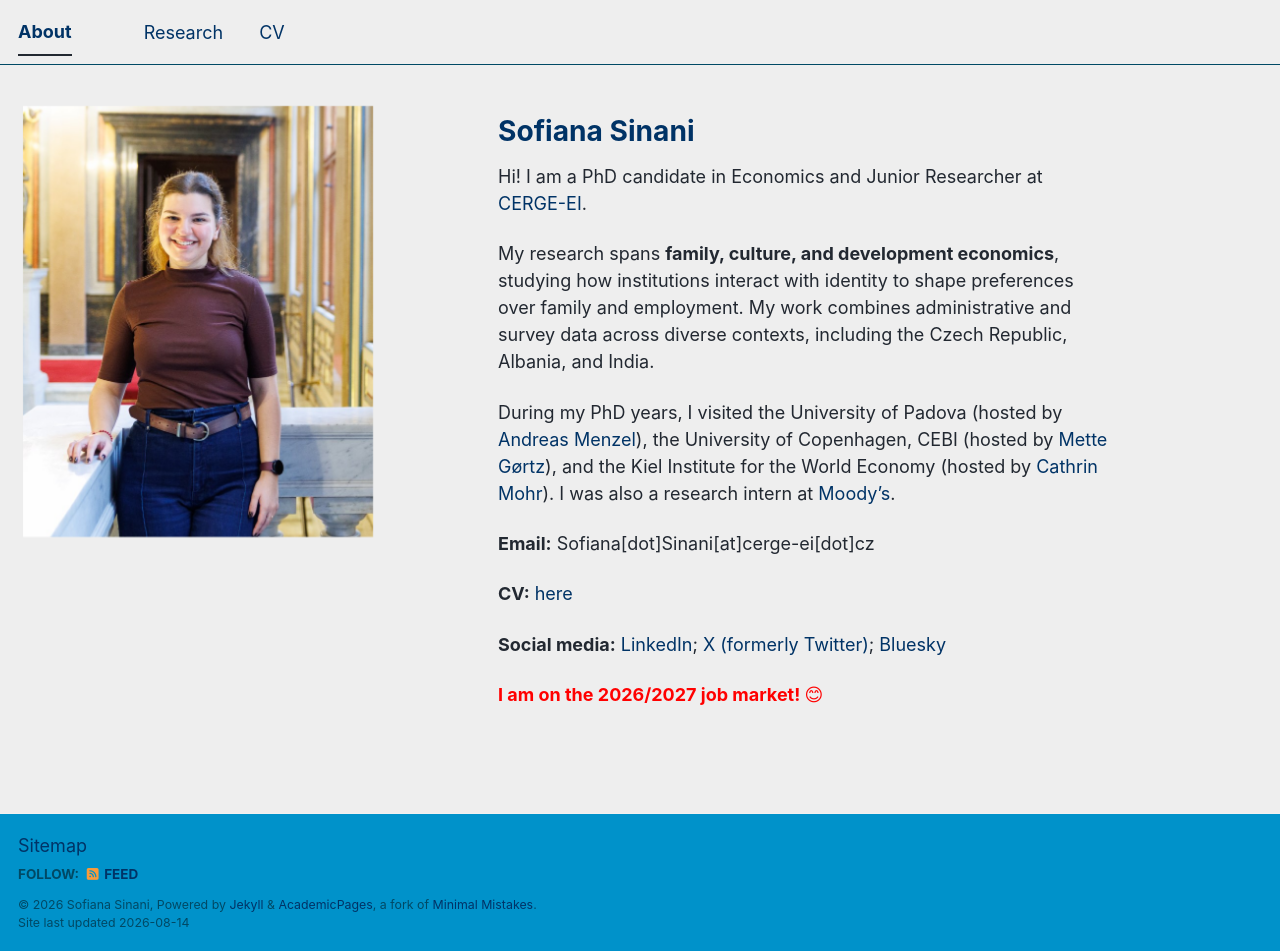
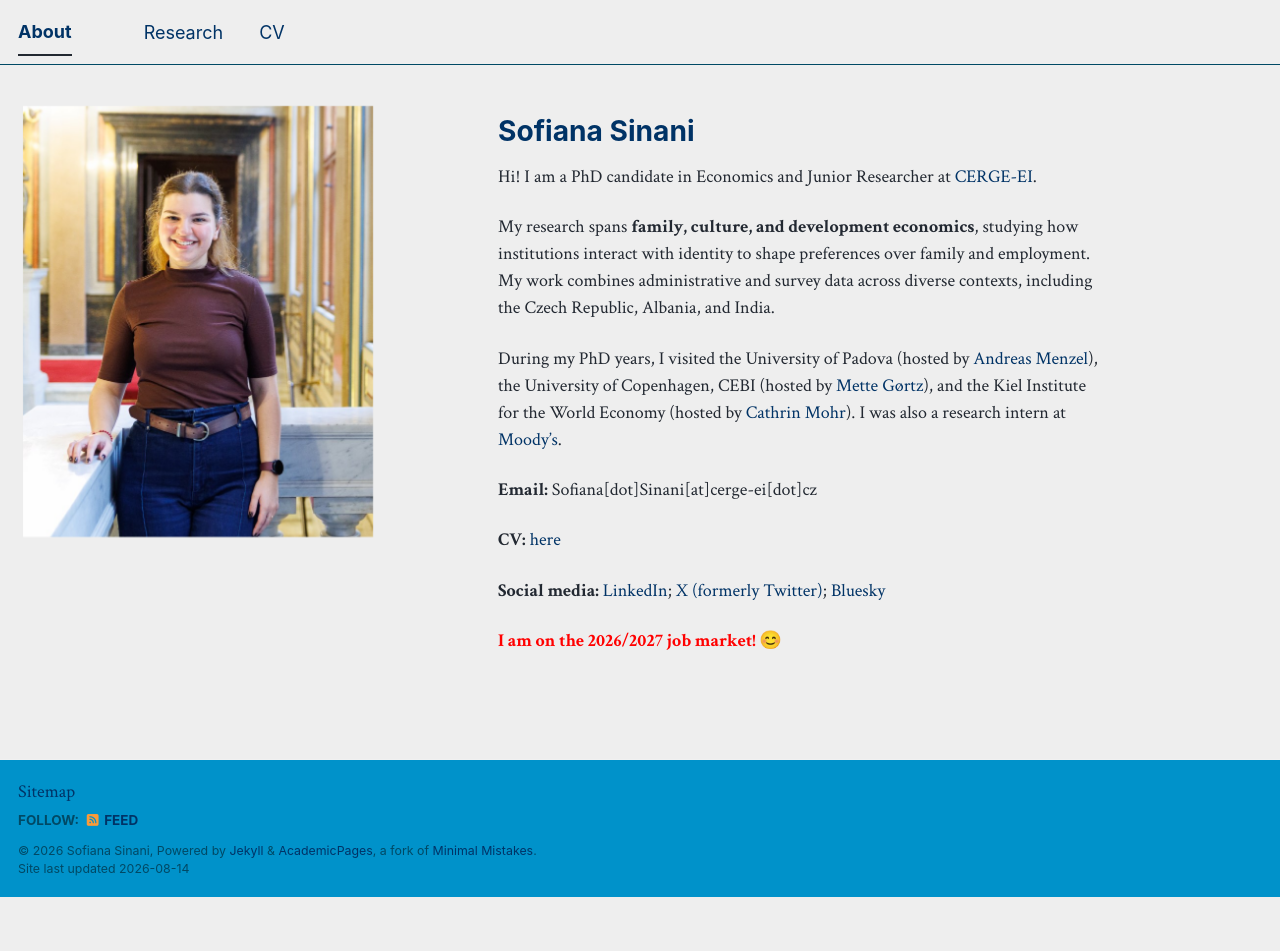
Before and after one commit to sofianasinani/sofianasinani.github.io, a Jekyll site: the page built from _pages/about.md, in a window 1280 px wide and 951 px high. Built offline with Jekyll 4.4.1, drawn with Linux system fonts in a browser that asks for light colours; a script bundle is joined from its source files by our own code; library files that are not in the unit come from our copies.

Commit message:
Add font-family to body in main.scss

```diff
--- a/assets/css/main.scss
+++ b/assets/css/main.scss
@@ -120,3 +120,6 @@ a:hover {
 .page__footer {
   clear: both !important;
 }
+body {
+  font-family: 'Crimson Text', serif !important;
+}
```
